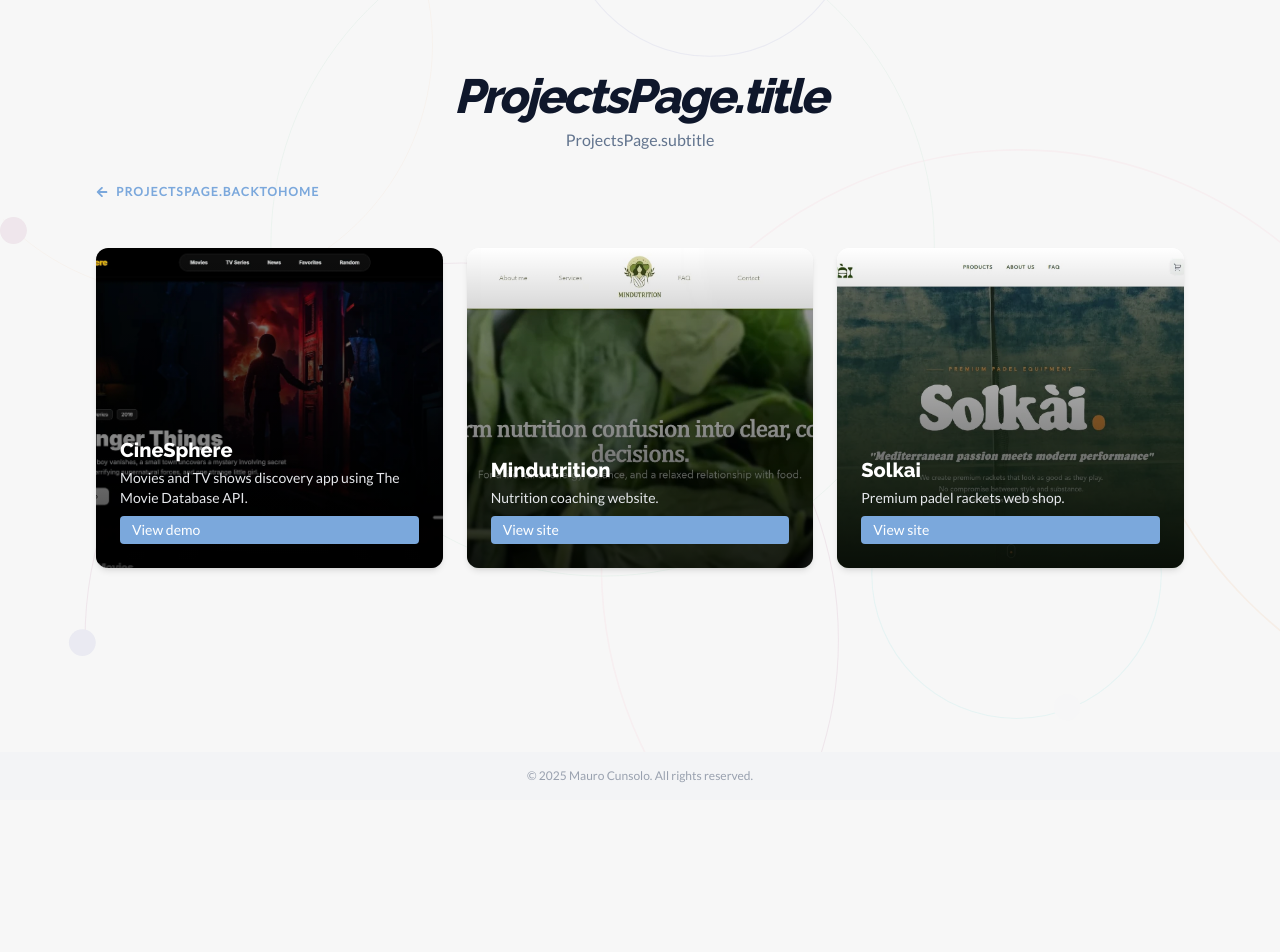
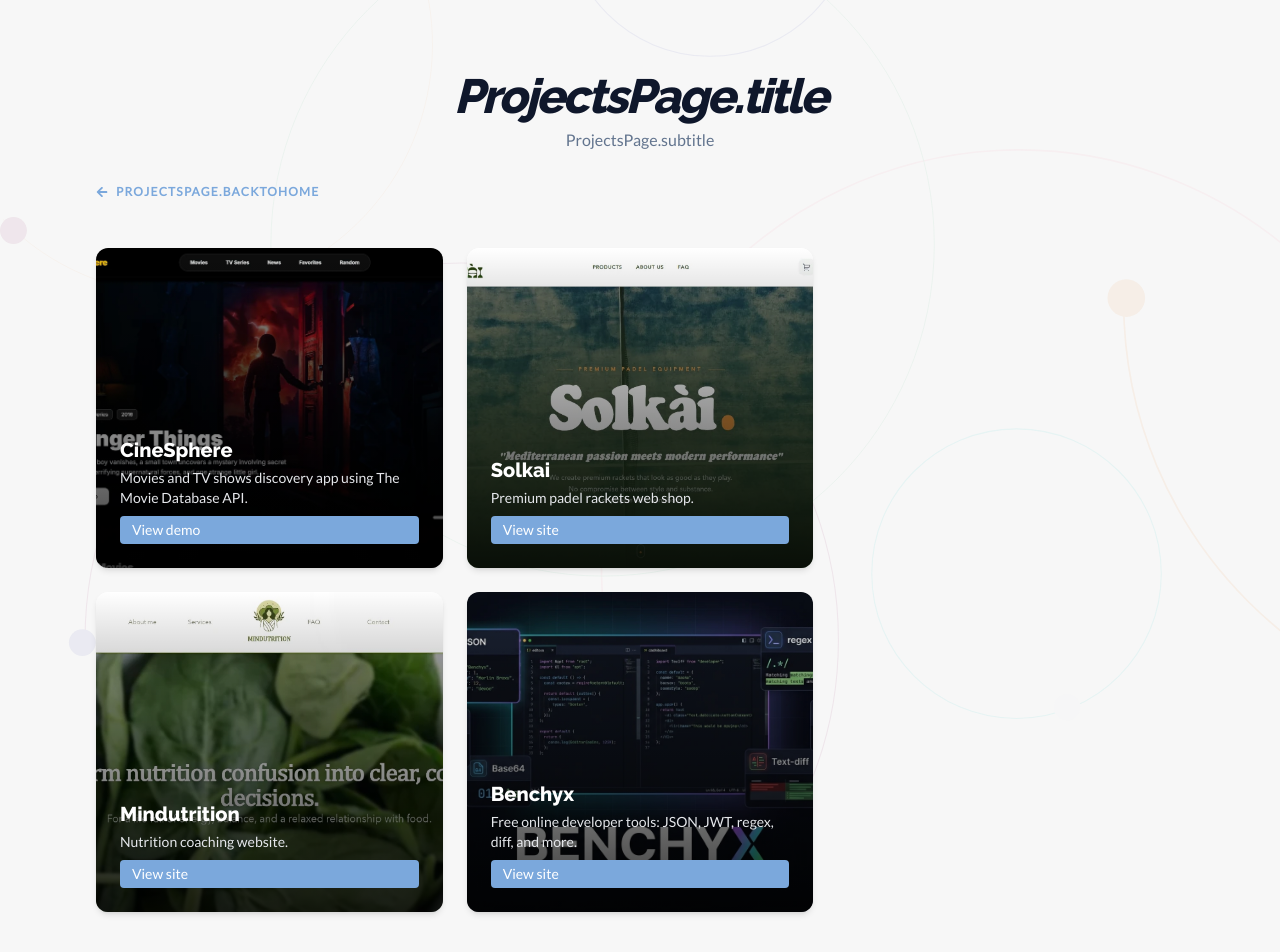
Before and after one commit to maku85/my-portfolio, a Next.js app: page /en/projects in a window 1280 px wide. Shown: the top 952 px of the page. Before the commit the page ends 800 px from the top, so only its background shows below. Built offline with nearby package versions, Linux system fonts and the light colour scheme; no server answers.

Commit message:
feat: add Benchyx project with image and details

```diff
--- a/src/data/projects.ts
+++ b/src/data/projects.ts
@@ -33,4 +33,12 @@
     buttonIcon: null,
     buttonHref: "https://www.solkaisports.com/",
   },
+  {
+    imageUrl: "/projects/benchyx.webp",
+    name: "Benchyx",
+    description: "Free online developer tools: JSON, JWT, regex, diff, and more.",
+    buttonLabel: "View site",
+    buttonIcon: null,
+    buttonHref: "https://maku85.github.io/benchyx/",
+  },
 ];
```
Also changed, not shown: public/projects/benchyx.webp (added).
